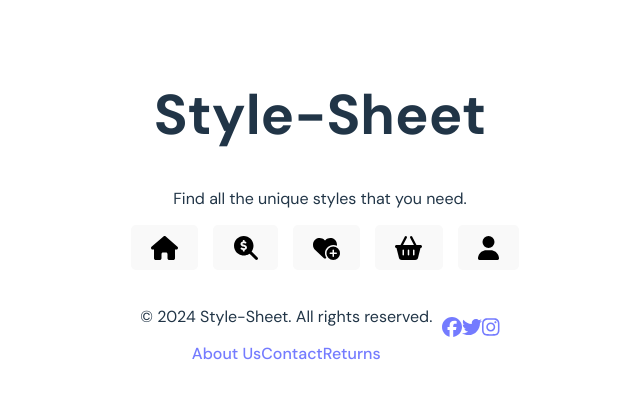
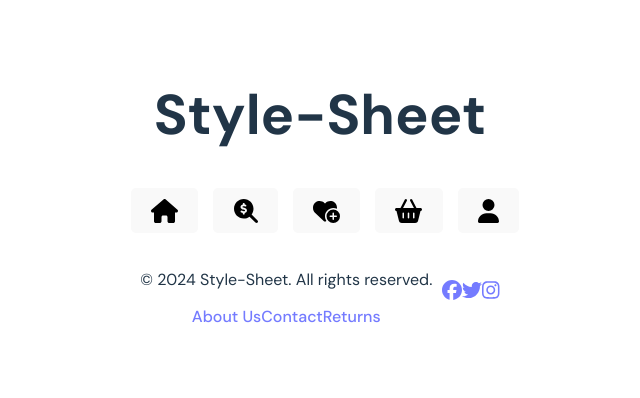
Before and after one commit to leebri101/Style-Sheet, a React (Vite) app: page / in a window 1280 px wide. Shown: the top 398 px of the page, without its empty margins (320-960 px from the left). Built offline with nearby package versions, Linux system fonts and the light colour scheme.

Commit message:
Removal of text

```diff
--- a/src/components/homepage/home.jsx
+++ b/src/components/homepage/home.jsx
@@ -2,7 +2,6 @@ const Home = () => {
     return (
         <header>
             <h1>Style-Sheet</h1>
-            <p>Find all the unique styles that you need. </p>
         </header>
     );
 };
```
